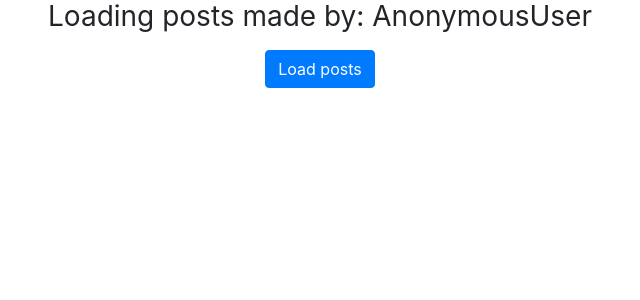
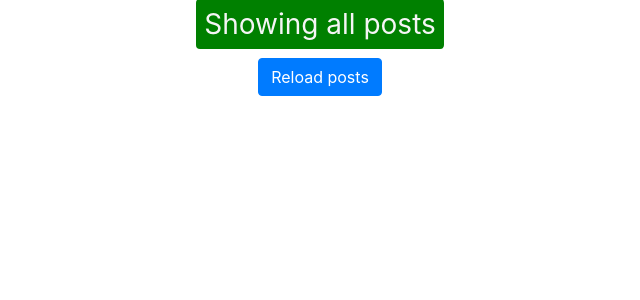
Before and after one commit to Lebnor/cs50-web-network, a Django app: page / in a window 1280 px wide. Shown: the part 56-356 px from the top of the page, without its empty margins (320-960 px from the left). Run offline with Django 3.2, Linux system fonts and the light colour scheme; data that the repository does not hold is empty; some libraries are stand-ins or nearby versions.

Commit message:
Showing all posts

```diff
--- a/network/models.py
+++ b/network/models.py
@@ -23,7 +23,7 @@ class Post(models.Model):
             "timestamp": self.timestamp
         }
     def __str__(self):
-        return serialize(self)
+        return f'{self.id}: {self.poster.username}'
 
 class Comment(models.Model):
     text = models.TextField()
--- a/network/static/network/styles.css
+++ b/network/static/network/styles.css
@@ -1,3 +1,28 @@
 h3 {
     font-weight: 400;
 }
+
+h3 > span {
+    background-color: green;
+    color: whitesmoke;
+}
+
+.loader {
+    border: 4px solid #f3f3f3;
+    border-radius: 50%;
+    border-top: 4px solid #3498db;
+    width: 30px;
+    height: 30px;
+    -webkit-animation: spin 2s linear infinite; /* Safari */
+    animation: spin 2s linear infinite;
+  }
+/* Safari */
+@-webkit-keyframes spin {
+    0% { -webkit-transform: rotate(0deg); }
+    100% { -webkit-transform: rotate(360deg); }
+  }
+
+@keyframes spin {
+    0% { transform: rotate(0deg); }
+    100% { transform: rotate(360deg); }
+  }
--- a/network/templates/network/index.html
+++ b/network/templates/network/index.html
@@ -5,12 +5,26 @@
 
 {% block body %}
 
+<!-- starting point of react app -->
+<div class="body" id="root">
+
+</div>
+
+
  <script type="text/babel">
 
 
-    var context = {
-        user: '{{ user }}'
+class Load extends React.Component {
+        render() {
+            return (
+                <div className="row justify-content-center">
+                <p className="loader mx-2"> </p>
+                     {this.props.message}
+                 </div>
+            )
+        }
     }
+
 
 class Expire extends React.Component {
   constructor(props) {
@@ -54,10 +68,9 @@ class Expire extends React.Component {
   }
 }
 
-    class Post extends React.Component {
+class Post extends React.Component {
         constructor(props) {
             super(props)
-
         }
 
         render() {
@@ -77,12 +90,13 @@ class Expire extends React.Component {
         constructor(props) {
             super(props);
             this.state = {
-                posts: []
+                posts: false
             }
         }
 
 
         showPosts() {
+
             fetch("/posts")
                     .then(response => response.json())
                     .then( ( data ) => {
@@ -100,38 +114,44 @@ class Expire extends React.Component {
                     .catch( (e)=>{
                         console.log(e);
                         this.setState({
-                            loadingPosts: <p className="text-danger">Failed to load posts</p>
-                        })
+                            loadingPosts: <Expire>
+                                            <p className="text-danger"> Failed to load posts</p>
+                                          </Expire>
+                                        })
                     });
 
         }
 
         render() {
 
-            var postItems = this.props.posts.map( post => {
-                <div>
-                    <Post post={post}> </Post>
-                </div>
-            });
 
-            console.log(postItems);
+            let loadingIcon = <Load message={'loading...'}> </Load>
+            if (this.props.loading === false) {
+                loadingIcon = <span> </span>
+            }
 
-            let posts = this.state.posts;
+            // read posts from props or update it from state
+            let posts;
+            if (this.state.posts) {
+                posts = this.state.posts.map(post => <Post key={post.id} post={post}> </Post>);
+            } else {
+                posts = this.props.posts.map(post => <Post key={post.id} post={post}> </Post>)
+            }
             return (
                 <div className="container">
                     <div className="">
                         <div className="row justify-content-center">
-                            <h3> Loading posts made by: {context.user} </h3>
+                            <h3 className="my-2"> <span className="p-2 rounded">Showing all posts</span> </h3>
                         </div>
                         <div className="row justify-content-center">
                             <button className="btn btn-primary m-2" onClick={()=> {
                                 this.showPosts()
                                 this.setState({
-                                    loadingPosts: <p className="text-dark">Loading posts... </p>
+                                    loadingPosts: <Load message={'Loading posts...'}> </Load>
                                 })
 
                             }
-                            }>Load posts </button>
+                            }>Reload posts </button>
                         </div>
                         <div className="row  justify-content-center">
                             <div className="">
@@ -139,11 +159,9 @@ class Expire extends React.Component {
                             </div>
                         </div>
                         <div className="row justify-content-center">
-                            <div className="col-6">
-                                {postItems}
-                                {this.state.posts.map(post =>
-                                    <Post key={post.id} post={post}> </Post>
-                                )}
+                            <div className="col-10 col-md-8">
+                                {loadingIcon}
+                                {posts}
                             </div>
                         </div>
                     </div>
@@ -153,14 +171,12 @@ class Expire extends React.Component {
 
 
     }
-    let posts = [];
 
     fetch("/posts")
             .then(response => response.json())
             .then(data => {
-                console.log(data);
-                ReactDOM.render(<Posts posts={data}/>, document.getElementById('root'));
+                ReactDOM.render(<Posts posts={data} loading={false}/>, document.getElementById('root'));
             });
-    ReactDOM.render(<Posts posts={posts}/>, document.getElementById('root'));
+    ReactDOM.render(<Posts posts={[]}/>, document.getElementById('root'));
 </script>
 {% endblock %}
--- a/network/templates/network/layout.html
+++ b/network/templates/network/layout.html
@@ -49,10 +49,8 @@
             </div>
           </nav>
 
-        <div class="body" id="root">
             {% block body %}
             {% endblock %}
-        </div>
 
 
     </body>
--- a/network/views.py
+++ b/network/views.py
@@ -11,10 +11,8 @@ import json
 
 
 def index(request):
-    posts = Post.objects.filter().all()
     return render(request, "network/index.html", {
-        'user': request.user,
-        'posts': posts,
+
     })
 
 
@@ -73,11 +71,10 @@ def register(request):
 def posts(request):
     # sort posts by reverse chronological order
     inList = []
-    posts = Post.objects.filter(poster=request.user).order_by('-timestamp').all()
+    posts = Post.objects.order_by('-timestamp').all()
 
     for post in posts:
         inList.append(post.serialize())
-    # posts_list = serializers.serialize('json', inList, indent=2, use_natural_foreign_keys=True)
 
     return JsonResponse(inList, safe=False)
 
```
Also changed, not shown: network/templates/network/Expire.js (deleted, +0 -15 lines).
